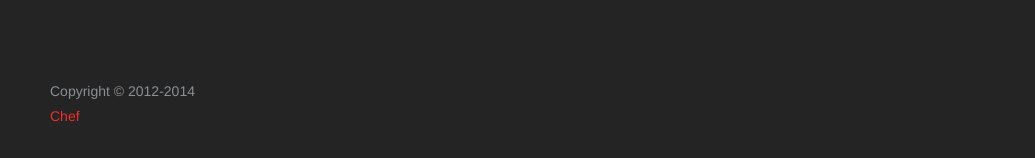
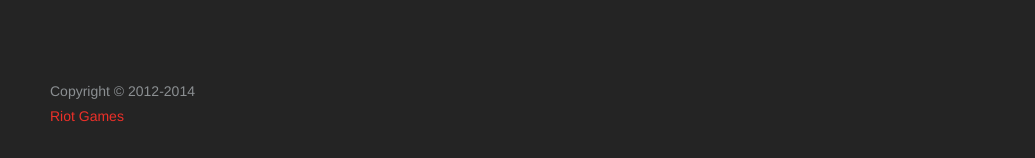
Before and after one commit to berkshelf/berkshelf, a Jekyll site: the page built from index.html, in a window 1280 px wide. Shown: the part 739-897 px from the top of the page, without its empty margins (0-1035 px from the left). Built offline with Jekyll 4.4.1, drawn with Linux system fonts in a browser that asks for light colours.

Commit message:
we actually didn't update the license yet

```diff
--- a/_layouts/default.html
+++ b/_layouts/default.html
@@ -39,7 +39,7 @@
         {{ content }}
       </section>
       <footer>
-        <p class="copyright">Copyright &copy; 2012-2014 <a href="http://getchef.com">Chef</a></p>
+        <p class="copyright">Copyright &copy; 2012-2014 <a href="http://riotgames.com">Riot Games</a></p>
       </footer>
     </div>
     <!--[if !IE]><script>fixScale(document);</script><![endif]-->
```
